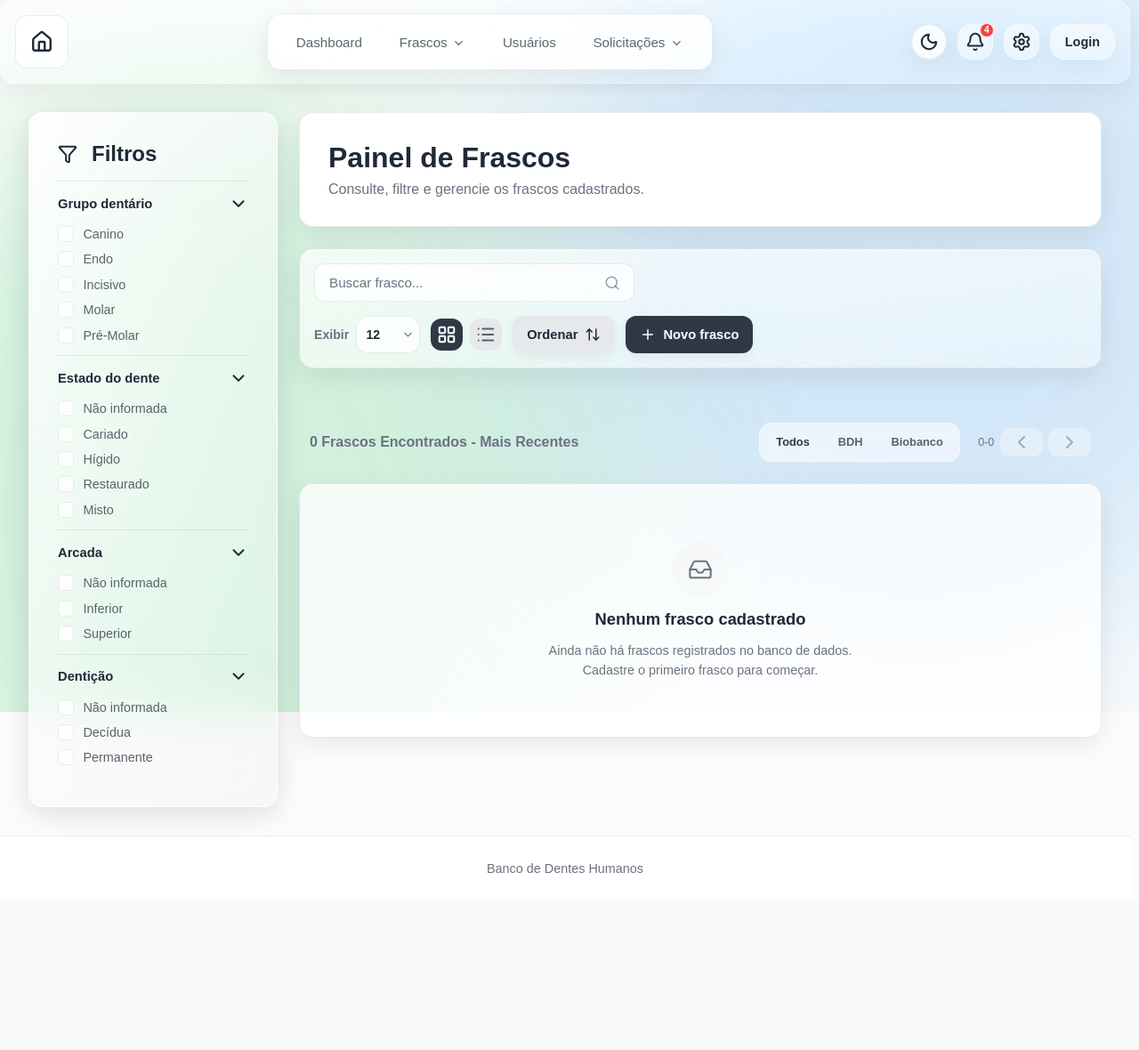
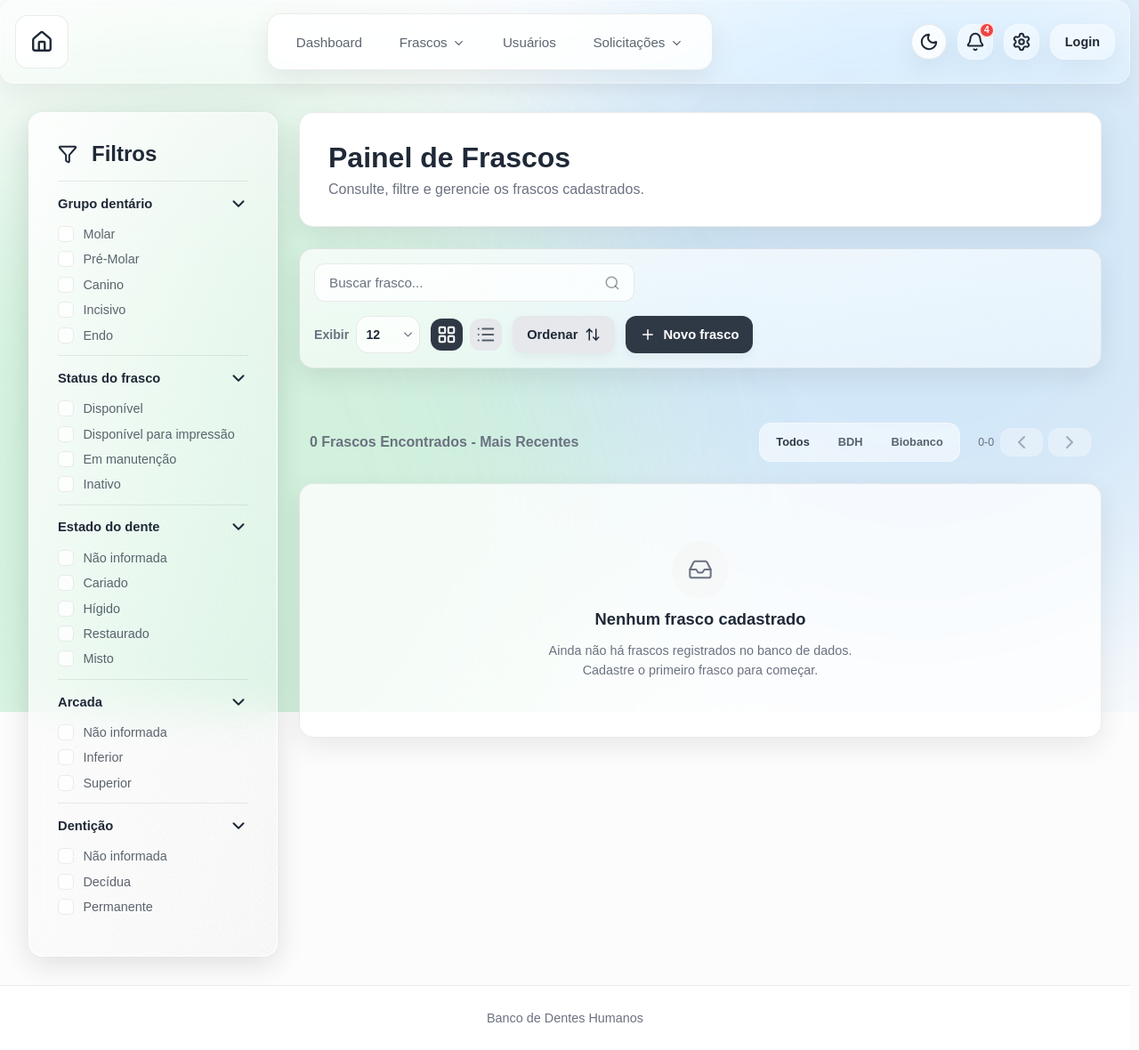
Before and after one commit to ribasMarcosEduardo/bancoDentes, a Spring Boot app: page /frasco/painel in a window 1280 px wide. Shown: the whole page at 89% size. Before the commit the page ends 981 px from the top, so only its background shows below. Run offline with Spring Boot 4, Linux system fonts and the light colour scheme; data that the repository does not hold is empty; some web fonts are replaced.

Commit message:
feat: Adiciona filtro de status no painel de frascos e reordena enums (melhora ordenação dos filtros na interface)

```diff
--- a/src/main/java/bancoDentes/model/enumModels/StatusFrasco.java
+++ b/src/main/java/bancoDentes/model/enumModels/StatusFrasco.java
@@ -1,9 +1,9 @@
 package bancoDentes.model.enumModels;
 
 public enum StatusFrasco {
-    EM_MANUTENCA("Em manutenção"),
     DISPONIVEL("Disponível"),
     DIS_IMPRESSAO("Disponível para impressão"),
+    EM_MANUTENCA("Em manutenção"),
     INATIVO("Inativo");
 
     private final String nome;
--- a/src/main/java/bancoDentes/model/enumModels/TipoDente.java
+++ b/src/main/java/bancoDentes/model/enumModels/TipoDente.java
@@ -2,11 +2,11 @@ package bancoDentes.model.enumModels;
 
 public enum TipoDente {
 
+    MOLAR("Molar", "MP"),
+    PRE_MOLAR("Pré-Molar", "PM"),
     CANINO("Canino", "CN"),
-    ENDO("Endo", "EN"),
     INCISIVO("Incisivo", "IN"),
-    MOLAR("Molar", "MP"),
-    PRE_MOLAR("Pré-Molar", "PM");
+    ENDO("Endo", "EN");
 
     private final String nome;
     private final String sigla;
--- a/src/main/resources/templates/painel/painelFrascos.html
+++ b/src/main/resources/templates/painel/painelFrascos.html
@@ -55,6 +55,21 @@
               <label class="checkbox-filter" th:each="nome : ${T(bancoDentes.model.enumModels.TipoDente).values()}">
                 <input type="checkbox" th:value="${nome}" data-filter-group="Grupo dentário">
                 <span th:text="${nome}">Molar</span>
+              </label>
+            </div>
+          </div>
+        </div>
+
+        <div class="filter-section">
+          <button type="button" class="filter-section__toggle" aria-expanded="true">
+            Status do frasco
+            <i class="icon" data-lucide="chevron-down"></i>
+          </button>
+          <div class="filter-section__content">
+            <div class="filter-section__inner">
+              <label class="checkbox-filter" th:each="s : ${T(bancoDentes.model.enumModels.StatusFrasco).values()}">
+                <input type="checkbox" th:value="${s.nome}" data-filter-group="Status">
+                <span th:text="${s.nome}">Disponível</span>
               </label>
             </div>
           </div>
@@ -225,6 +240,7 @@
                      th:data-setor="${frasco.local != null ? #strings.toLowerCase(frasco.local) : ''}"
                      th:data-codigo="${frasco.codigo}"
                      th:data-grupo="${frasco.tipoDente}"
+                     th:data-status="${frasco.statusFrasco != null ? frasco.statusFrasco.nome : ''}"
                      th:data-estado="${frasco.estado != null ? frasco.estado : ''}"
                      th:data-arcada="${frasco.arcada != null ? frasco.arcada : ''}"
                      th:data-denticao="${frasco.denticao != null ? frasco.denticao.nome : ''}">
@@ -349,6 +365,7 @@
                      th:data-setor="${frasco.local != null ? #strings.toLowerCase(frasco.local) : ''}"
                      th:data-codigo="${frasco.codigo}"
                      th:data-grupo="${frasco.tipoDente}"
+                     th:data-status="${frasco.statusFrasco != null ? frasco.statusFrasco.nome : ''}"
                      th:data-estado="${frasco.estado != null ? frasco.estado : ''}"
                      th:data-arcada="${frasco.arcada != null ? frasco.arcada : ''}"
                      th:data-denticao="${frasco.denticao != null ? frasco.denticao.nome : ''}">
```
